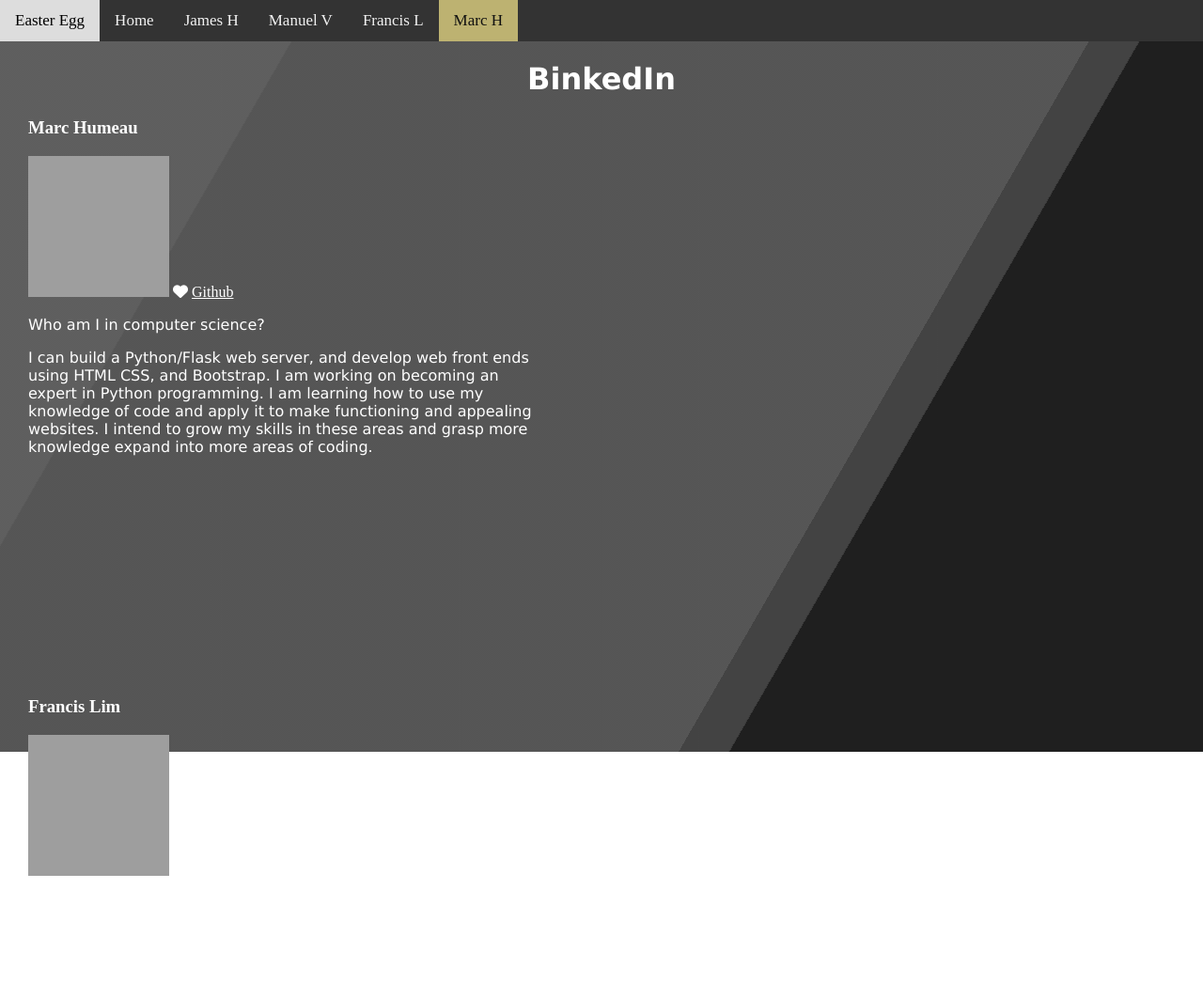
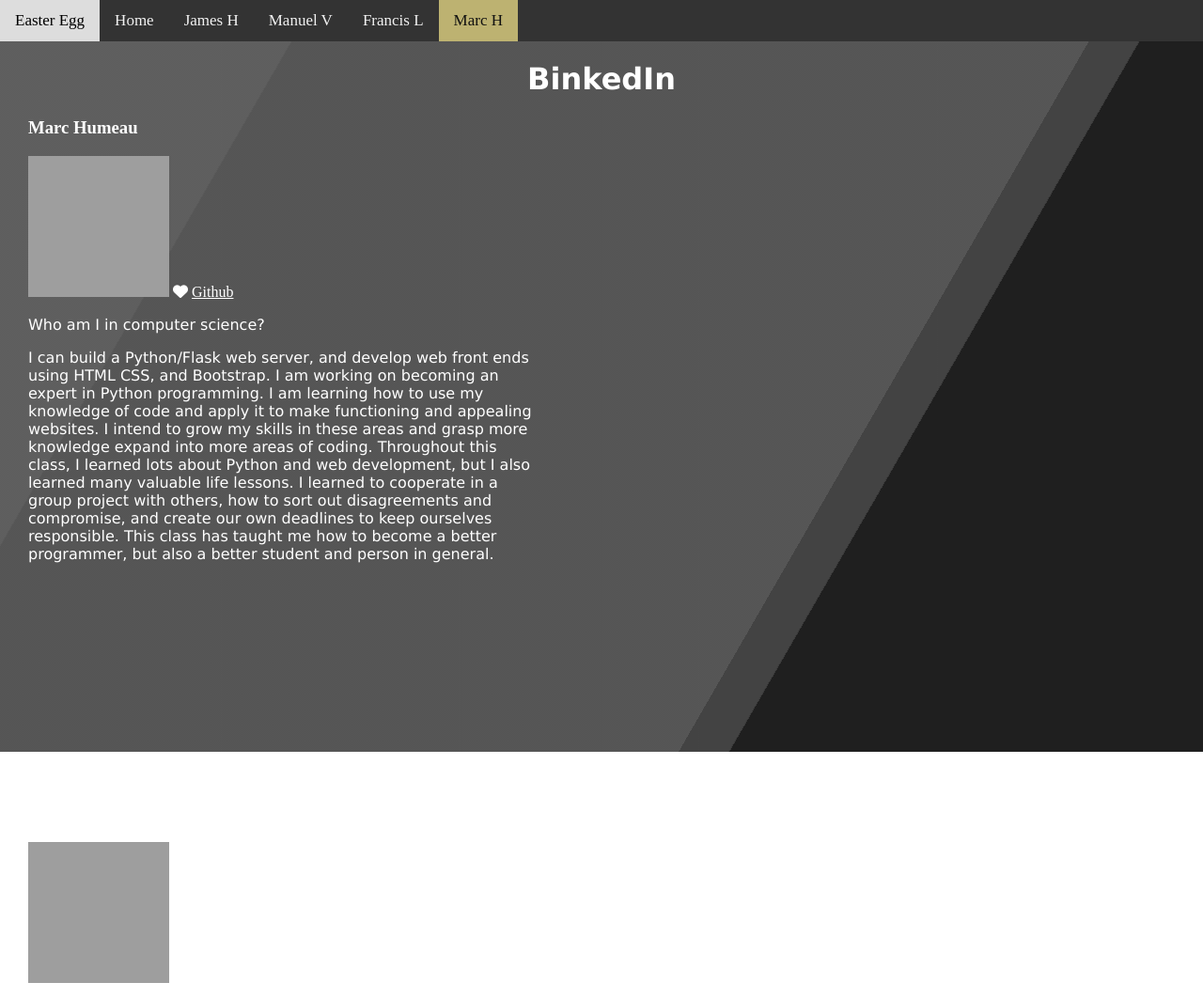
Before and after one commit to lim04francis/Tri2---p5longhorns, a Flask app: page /marc in a window 1280 px wide. Shown: the top 1062 px of the page at 94% size. Run offline with Flask 2, Linux system fonts and the light colour scheme; some libraries are stand-ins or nearby versions; grey boxes are pictures that could not be loaded.

Commit message:
Added more information to my I statement.

```diff
--- a/templates/marclinkedin.html
+++ b/templates/marclinkedin.html
@@ -117,7 +117,10 @@
 <p class="customfont">I can build a Python/Flask web server, and develop web front ends using HTML CSS, and Bootstrap.
     I am working on becoming an expert in Python programming. I am learning how to use my knowledge of code and apply it to make
     functioning and appealing websites. I intend to grow my skills in these areas and grasp more knowledge
-    expand into more areas of coding.</p>
+    expand into more areas of coding. Throughout this class, I learned lots about Python and web development, but I also learned
+    many valuable life lessons. I learned to cooperate in a group project with others, how to sort out disagreements and compromise,
+    and create our own deadlines to keep ourselves responsible. This class has taught me how to become a better programmer, but also a better student
+    and person in general.</p>
 
 <p>&nbsp;</p>
 <p>&nbsp;</p>
```
